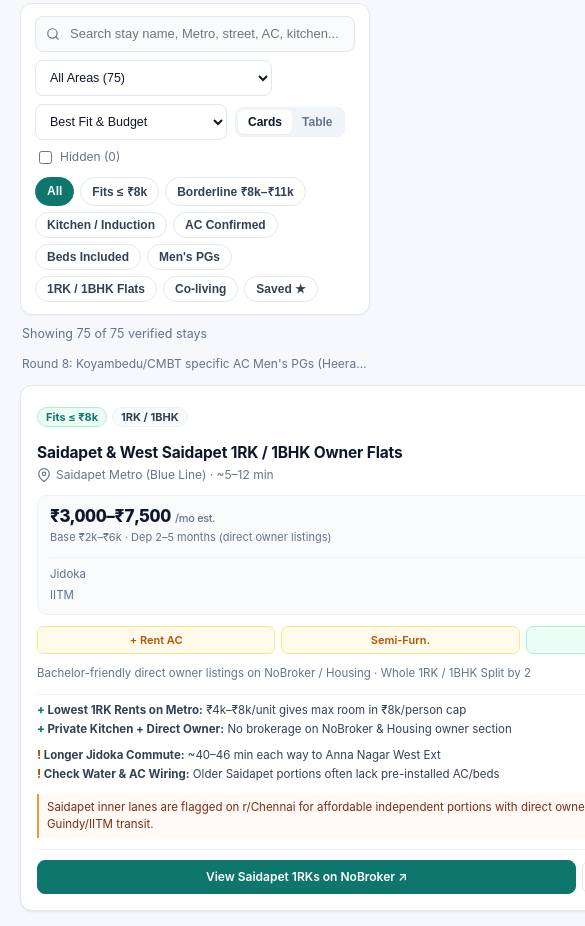
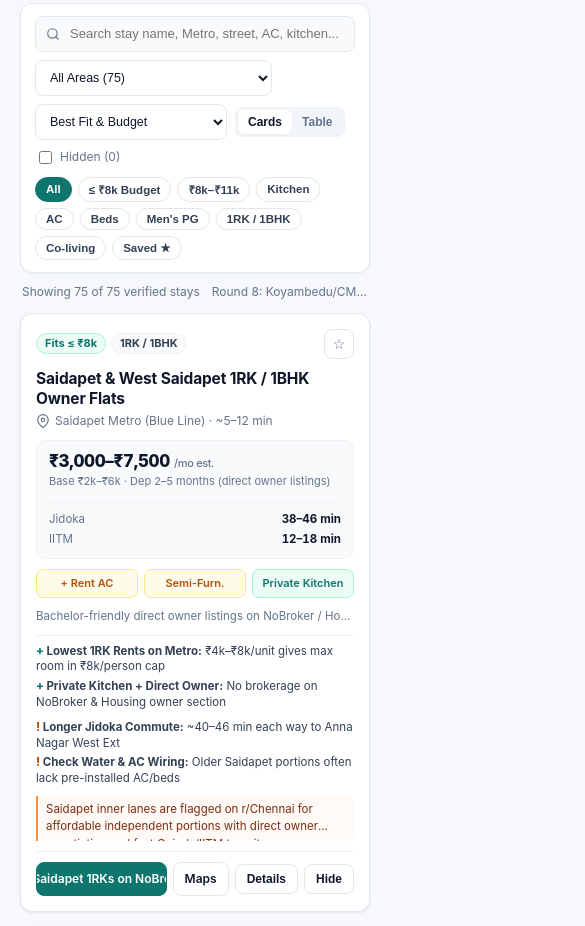
Before and after one commit to reptoz007/chennai-stay-finder, a plain HTML site: page share.html in a window 390 px wide. Shown: the part 376-1302 px from the top of the page, 585 px wide, since content can reach past the window. Drawn offline with Linux system fonts and the light colour scheme.

Commit message:
Polish responsive card footer, single-row navbar & zero horizontal overflow

```diff
--- a/share.html
+++ b/share.html
@@ -242,6 +242,11 @@ body {
   flex-wrap: wrap;
 }
 
+.summary-title-wrap {
+  flex: 1 1 300px;
+  min-width: 0;
+}
+
 .summary-title-wrap h1 {
   margin: 0 0 3px;
   font-size: 18px;
@@ -472,9 +477,9 @@ select {
   border: 1px solid var(--border);
   background: #fff;
   color: var(--text-secondary);
-  padding: 5px 11px;
+  padding: 4px 10px;
   border-radius: 999px;
-  font-size: 12px;
+  font-size: 11.5px;
   font-weight: 600;
   cursor: pointer;
   white-space: nowrap;
@@ -497,14 +502,15 @@ select {
   justify-content: space-between;
   align-items: center;
   margin: 10px 2px 12px;
-  font-size: 12.5px;
+  font-size: 12px;
   color: var(--muted);
   gap: 12px;
-  flex-wrap: wrap;
 }
 
 .truncate-line {
-  max-width: 680px;
+  flex: 1;
+  min-width: 0;
+  text-align: right;
   white-space: nowrap;
   overflow: hidden;
   text-overflow: ellipsis;
@@ -513,8 +519,8 @@ select {
 /* Neat Listings Card Grid */
 .listings-grid {
   display: grid;
-  grid-template-columns: repeat(auto-fill, minmax(360px, 1fr));
-  gap: 16px;
+  grid-template-columns: repeat(auto-fill, minmax(340px, 1fr));
+  gap: 14px;
   align-items: stretch;
 }
 
@@ -522,11 +528,12 @@ select {
   background: var(--surface);
   border: 1px solid var(--border);
   border-radius: var(--radius);
-  padding: 16px;
+  padding: 15px;
+  min-width: 0;
   box-shadow: var(--shadow-sm);
   display: flex;
   flex-direction: column;
-  gap: 11px;
+  gap: 10px;
   transition: transform 0.15s ease, box-shadow 0.15s ease, border-color 0.15s ease;
 }
 
@@ -818,13 +825,17 @@ select {
   margin-top: auto;
   display: flex;
   align-items: center;
+  flex-wrap: wrap;
   gap: 6px;
   padding-top: 10px;
   border-top: 1px solid var(--border-soft);
 }
 
 .card-actions .btn-primary {
-  flex: 1;
+  flex: 1 1 120px;
+  min-width: 0;
+  overflow: hidden;
+  text-overflow: ellipsis;
 }
 
 .btn {
@@ -1136,7 +1147,7 @@ select {
   box-shadow: 0 12px 24px rgba(15, 23, 42, 0.25);
 }
 
-@media (max-width: 980px) {
+@media (max-width: 760px) {
   .topbar-inner {
     flex-wrap: wrap;
     padding-top: 8px;
@@ -1150,6 +1161,12 @@ select {
 }
 
 @media (max-width: 720px) {
+  .results-meta-row {
+    flex-wrap: wrap;
+  }
+  .truncate-line {
+    text-align: left;
+  }
   .listings-grid {
     grid-template-columns: 1fr;
   }
@@ -1286,13 +1303,13 @@ select {
 
         <div class="chip-row" id="filter-chips">
           <button class="chip active" data-filter="all">All</button>
-          <button class="chip" data-filter="in-budget">Fits &le; ₹8k</button>
-          <button class="chip" data-filter="borderline">Borderline ₹8k–₹11k</button>
-          <button class="chip" data-filter="kitchen">Kitchen / Induction</button>
-          <button class="chip" data-filter="ac">AC Confirmed</button>
-          <button class="chip" data-filter="beds">Beds Included</button>
-          <button class="chip" data-filter="pg">Men's PGs</button>
-          <button class="chip" data-filter="flat">1RK / 1BHK Flats</button>
+          <button class="chip" data-filter="in-budget">&le; ₹8k Budget</button>
+          <button class="chip" data-filter="borderline">₹8k–₹11k</button>
+          <button class="chip" data-filter="kitchen">Kitchen</button>
+          <button class="chip" data-filter="ac">AC</button>
+          <button class="chip" data-filter="beds">Beds</button>
+          <button class="chip" data-filter="pg">Men's PG</button>
+          <button class="chip" data-filter="flat">1RK / 1BHK</button>
           <button class="chip" data-filter="coliving">Co-living</button>
           <button class="chip" data-filter="shortlisted">Saved &#9733;</button>
         </div>
--- a/styles.css
+++ b/styles.css
@@ -235,6 +235,11 @@ body {
   flex-wrap: wrap;
 }
 
+.summary-title-wrap {
+  flex: 1 1 300px;
+  min-width: 0;
+}
+
 .summary-title-wrap h1 {
   margin: 0 0 3px;
   font-size: 18px;
@@ -465,9 +470,9 @@ select {
   border: 1px solid var(--border);
   background: #fff;
   color: var(--text-secondary);
-  padding: 5px 11px;
+  padding: 4px 10px;
   border-radius: 999px;
-  font-size: 12px;
+  font-size: 11.5px;
   font-weight: 600;
   cursor: pointer;
   white-space: nowrap;
@@ -490,14 +495,15 @@ select {
   justify-content: space-between;
   align-items: center;
   margin: 10px 2px 12px;
-  font-size: 12.5px;
+  font-size: 12px;
   color: var(--muted);
   gap: 12px;
-  flex-wrap: wrap;
 }
 
 .truncate-line {
-  max-width: 680px;
+  flex: 1;
+  min-width: 0;
+  text-align: right;
   white-space: nowrap;
   overflow: hidden;
   text-overflow: ellipsis;
@@ -506,8 +512,8 @@ select {
 /* Neat Listings Card Grid */
 .listings-grid {
   display: grid;
-  grid-template-columns: repeat(auto-fill, minmax(360px, 1fr));
-  gap: 16px;
+  grid-template-columns: repeat(auto-fill, minmax(340px, 1fr));
+  gap: 14px;
   align-items: stretch;
 }
 
@@ -515,11 +521,12 @@ select {
   background: var(--surface);
   border: 1px solid var(--border);
   border-radius: var(--radius);
-  padding: 16px;
+  padding: 15px;
+  min-width: 0;
   box-shadow: var(--shadow-sm);
   display: flex;
   flex-direction: column;
-  gap: 11px;
+  gap: 10px;
   transition: transform 0.15s ease, box-shadow 0.15s ease, border-color 0.15s ease;
 }
 
@@ -811,13 +818,17 @@ select {
   margin-top: auto;
   display: flex;
   align-items: center;
+  flex-wrap: wrap;
   gap: 6px;
   padding-top: 10px;
   border-top: 1px solid var(--border-soft);
 }
 
 .card-actions .btn-primary {
-  flex: 1;
+  flex: 1 1 120px;
+  min-width: 0;
+  overflow: hidden;
+  text-overflow: ellipsis;
 }
 
 .btn {
@@ -1129,7 +1140,7 @@ select {
   box-shadow: 0 12px 24px rgba(15, 23, 42, 0.25);
 }
 
-@media (max-width: 980px) {
+@media (max-width: 760px) {
   .topbar-inner {
     flex-wrap: wrap;
     padding-top: 8px;
@@ -1143,6 +1154,12 @@ select {
 }
 
 @media (max-width: 720px) {
+  .results-meta-row {
+    flex-wrap: wrap;
+  }
+  .truncate-line {
+    text-align: left;
+  }
   .listings-grid {
     grid-template-columns: 1fr;
   }
```
Also changed, not shown: index.html (+7 -7 lines).
